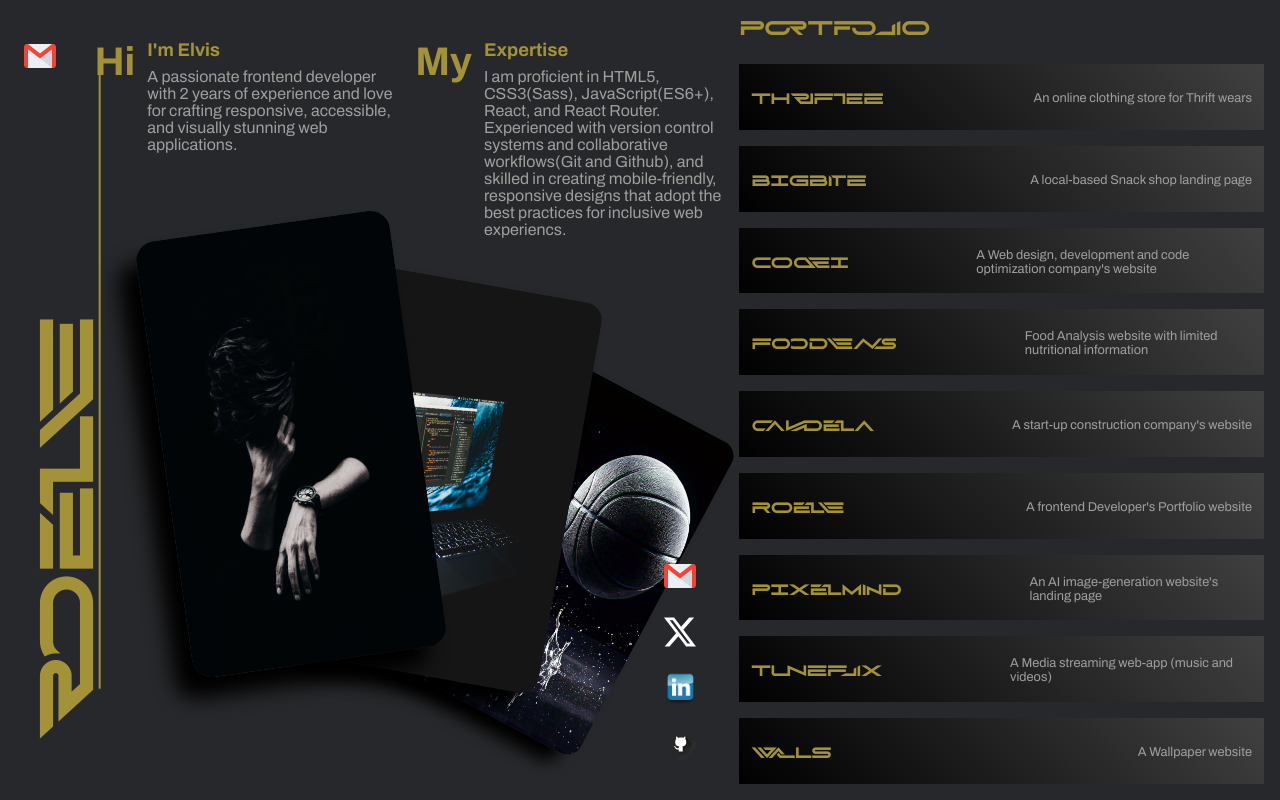
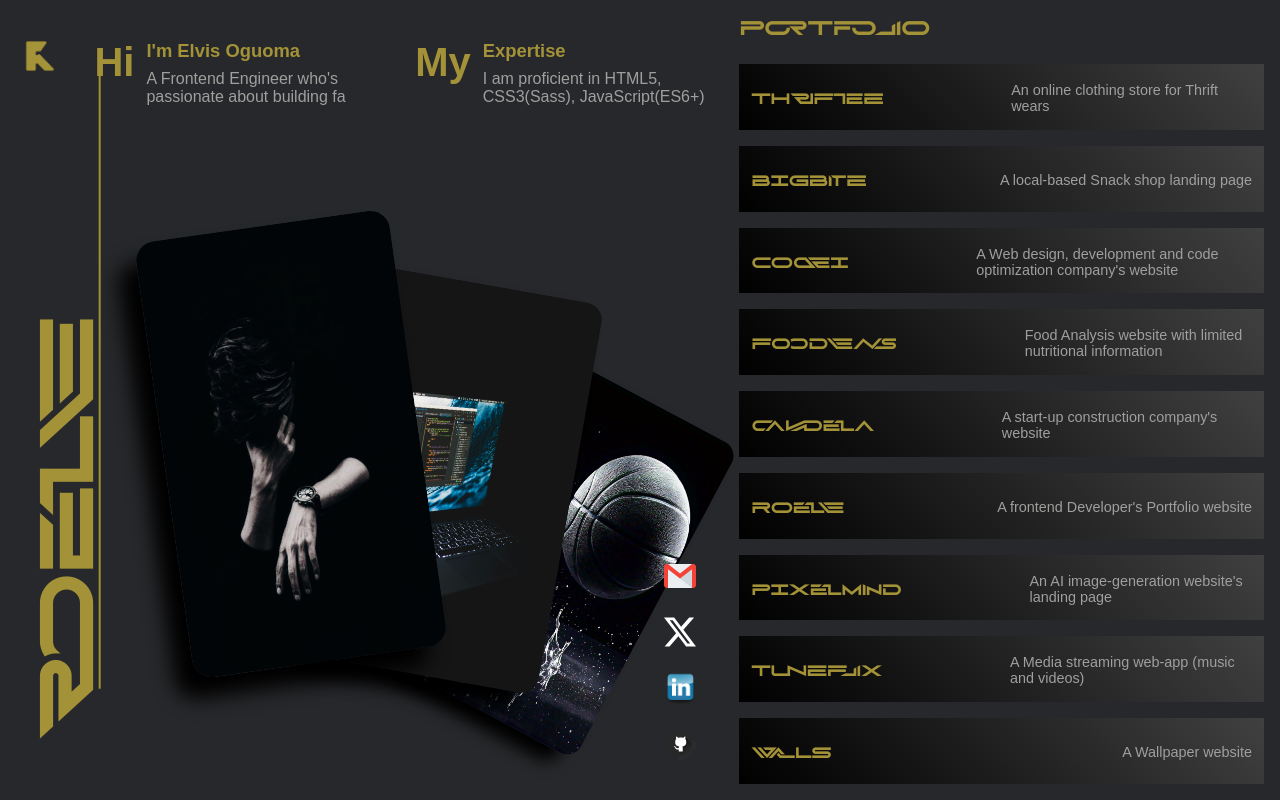
Before and after one commit to Elvis-rozy/Roelle, a React (Create React App) app: page / in a window 1280 px wide. Built offline with nearby package versions, Linux system fonts and the light colour scheme.

Commit message:
typing text

```diff
--- a/src/App.js
+++ b/src/App.js
@@ -13,7 +13,7 @@ function App() {
     <main className="home">
       <About/>
       <section>
-        <div className="heroContainer">{heroImg.map((hero)=>(<img key={hero} className="hero" src={hero} alt=""/>))}</div>
+        <div className="heroContainer">{heroImg.map((hero)=>(<img key={hero} className="hero" src={hero} alt="hero"/>))}</div>
         <Contact setStat={setContactStat}/>
       </section>
       <Work workStat={workStat} setWorkStat={setWorkStat} stat={contactStat} setStat={setContactStat}/>
--- a/src/components/about.js
+++ b/src/components/about.js
@@ -1,9 +1,12 @@
+import TypingAnimation from './global/typing.js';
 import { info } from './objects.js';
 
+
 const About =()=>{
+
   return (
     <aside className="about">
-      <img src="../media/icons/gmail.png" alt=""/>
+      <img src="../media/icons/logo.png" alt=""/>
       <h1>roelle</h1>
       <div>
         {info.map((deets)=>{
@@ -12,11 +15,12 @@ const About =()=>{
               <h2>{deets.h2}</h2>
               <span>
                 <h4>{deets.h4}</h4>
-                <p>{deets.p}</p>
+                <TypingAnimation p={deets.p}/>
               </span>
             </div>
           )
         })}
+
       </div>
     </aside>
   )
--- /dev/null
+++ b/src/components/global/typing.js
@@ -0,0 +1,25 @@
+import React, { useState, useEffect } from 'react';
+
+function TypingAnimation({p}) {
+
+  const [text, setText] = useState('');
+  const [index, setIndex] = useState(0);
+
+  useEffect(() => {
+    const intervalId = setInterval(() => {
+      if (index < p.length) {
+        setText((prevText) => prevText + p[index]);
+        setIndex((prevIndex) => prevIndex + 1);
+      } else { clearInterval(intervalId); }
+    }, 100); // adjust the speed of the typing animation
+
+    return () => {
+      clearInterval(intervalId);
+    };
+  }, [index, p]);
+
+  return (
+    <p>{text}</p>
+  );
+}
+export default TypingAnimation;
--- a/src/components/objects.js
+++ b/src/components/objects.js
@@ -4,14 +4,14 @@ const info = [
   {
     id: 0,
     h2: "Hi",
-    h4: "I'm Elvis",
-    p: "A passionate frontend developer with 2 years of experience and love for crafting responsive, accessible, and visually stunning web applications."
+    h4: "I'm Elvis Oguoma",
+    p: "A Frontend Engineer who's passionate about building fast, responsive, and accessible websites and webapps. But code isn't the only thing i love - I'm also a fan of drawing, art and music. I believe that great design is a combination of art and science, and I'm excited to share my creations with you."
   },
   {
     id: 1,
     h2: "My",
     h4: "Expertise",
-    p: "I am proficient in HTML5, CSS3(Sass), JavaScript(ES6+), React, and React Router. Experienced with version control systems and collaborative workflows(Git and Github), and skilled in creating mobile-friendly, responsive designs that adopt the best practices for inclusive web experiencs."
+    p: "I am proficient in HTML5, CSS3(Sass), JavaScript(ES6+), React, and React Router, with 2 years of experience working on team and personal projects using version control systems and collaborative workflows(Git and Github), I've created a few responsive websites and webapps that adopt the best practices for inclusive web experience."
   }
 ]
 
@@ -62,5 +62,4 @@ const projectDetails = [
   name : "Github"
   }
 ]
-
 export {heroImg, info, contactIcons, projectDetails};
--- a/src/sass/_animations.scss
+++ b/src/sass/_animations.scss
@@ -2,3 +2,21 @@
   from {bottom: -100%;}
   to {bottom: 0;}
 }
+@keyframes cardUnfold1 {
+  0% {
+    opacity: 0;
+    transform: rotate(0deg) translate(100px, 30px);
+  }
+  10% {
+    opacity: 1;
+    transform: rotate(0deg) translate(100px, 30px);
+  }
+  90% {
+    opacity: 1;
+    transform: rotate(0deg) translate(100px, 30px);
+  }
+  100% {
+    transform: rotate(-8deg);
+    box-shadow: -20px 19px 20px 0px #000000;
+  }
+}
--- a/src/sass/style.scss
+++ b/src/sass/style.scss
@@ -6,7 +6,7 @@
   box-sizing: border-box;
   list-style: none;
   scroll-behavior: smooth;
-  font-family:  "techFont", sans-serif;
+  font-family: "BankGothic Lt BT", sans-serif;
   color: #9f9f9e;
 }
 
@@ -15,10 +15,6 @@
 @font-face {
   font-family: Esp;
   src: url("../font/Esp.otf");
-}
-@font-face {
-  font-family: techFont;
-  src: url("../font/Archivo.ttf");
 }
 @font-face {
   font-family: dcd;
@@ -31,6 +27,7 @@
   color: white;
   align-items: center;
   justify-content: center;
+  font-size: 2dvh;
   transition: .3s;
 
   &:hover {
@@ -265,7 +262,7 @@
       }
 
       p {
-        font-size: 1.6dvh;
+        font-size: 1.8dvh;
       }
     }
 
@@ -303,6 +300,7 @@
         border: 1px solid #a39237;
         background: linear-gradient(45deg, black, black, transparent);
         border-right: none;
+        font-size: 2dvh;
         z-index: 2;
         border-top: none;
 
@@ -620,7 +618,7 @@
       }
 
       .description {
-        font-size: 1.8dvh;
+        font-size: 2dvh;
       }
 
       .views {
```
Also changed, not shown: public/media/icons/logo.png (added).
